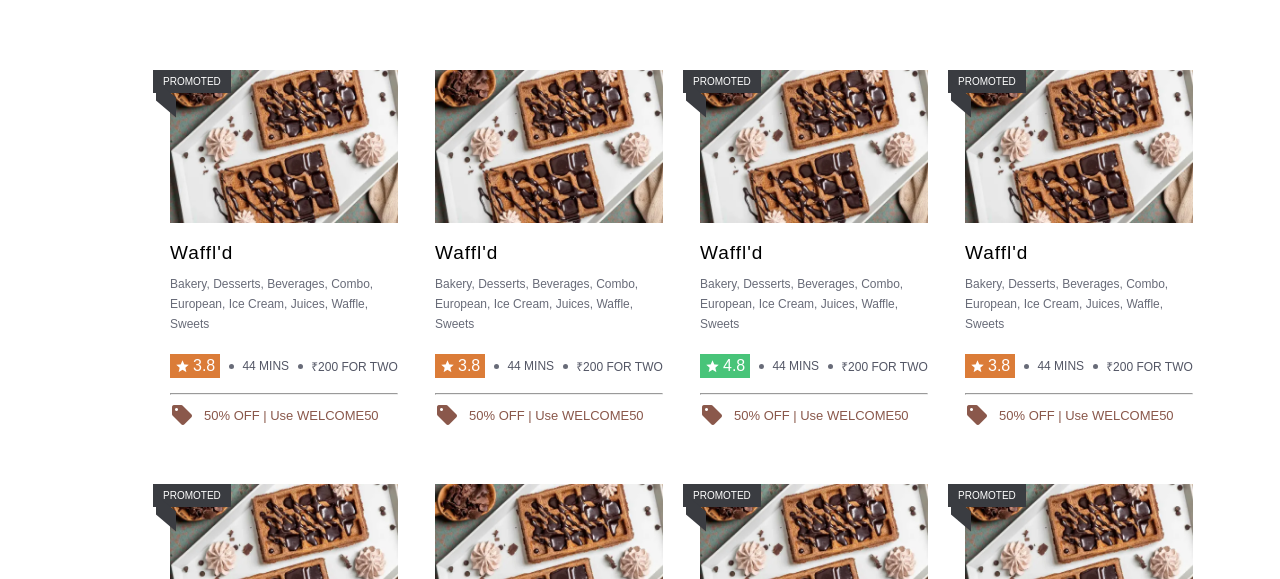
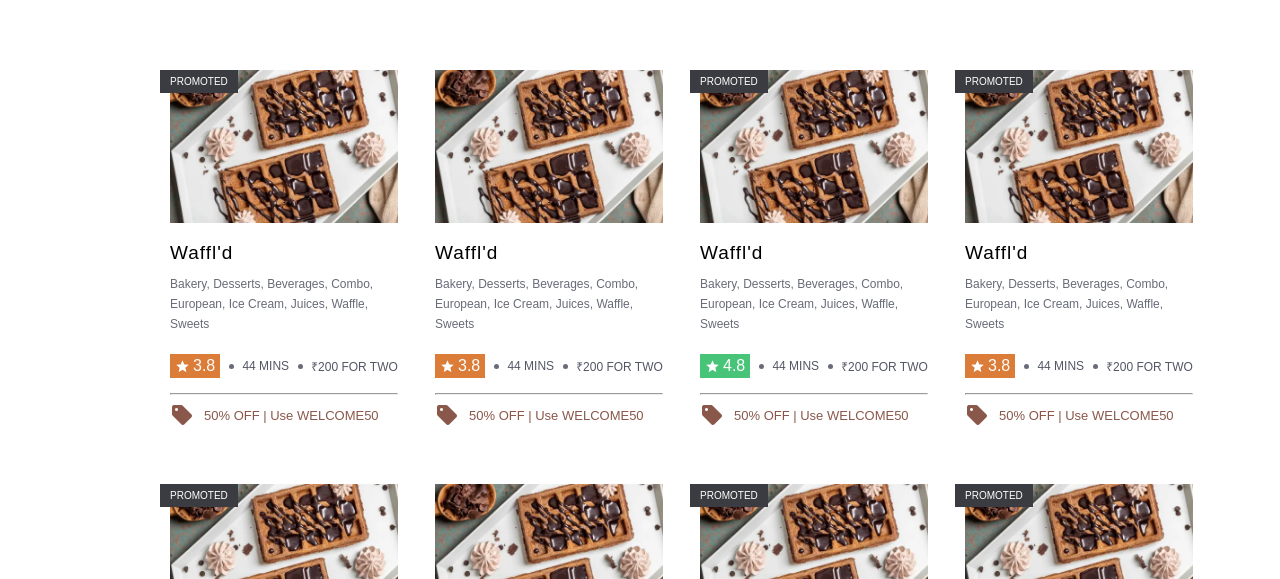
Before and after one commit to ratnasree-ghosh/Swiggy-Clone, a plain HTML site: page index.html in a window 1280 px wide. Shown: the part 221-800 px from the top of the page. Drawn offline with Linux system fonts and the light colour scheme.

Commit message:
Update style.css

```diff
--- a/style.css
+++ b/style.css
@@ -334,13 +334,13 @@
     color: white;
     display: inline-block;
     position: absolute;
-    left: -17px;
+    left: -10px;
     padding: 6px 10px;
     font-size: 10px;
     z-index: 5;
 }
 
-.promoted::before{
+/* .promoted::before{
     content: '';
     z-index: -10;
     position: absolute;
@@ -350,7 +350,7 @@
     left: 3px;
     top: 19px;
     transform: skewY(40deg);
-}
+} */
 
 
 
```
